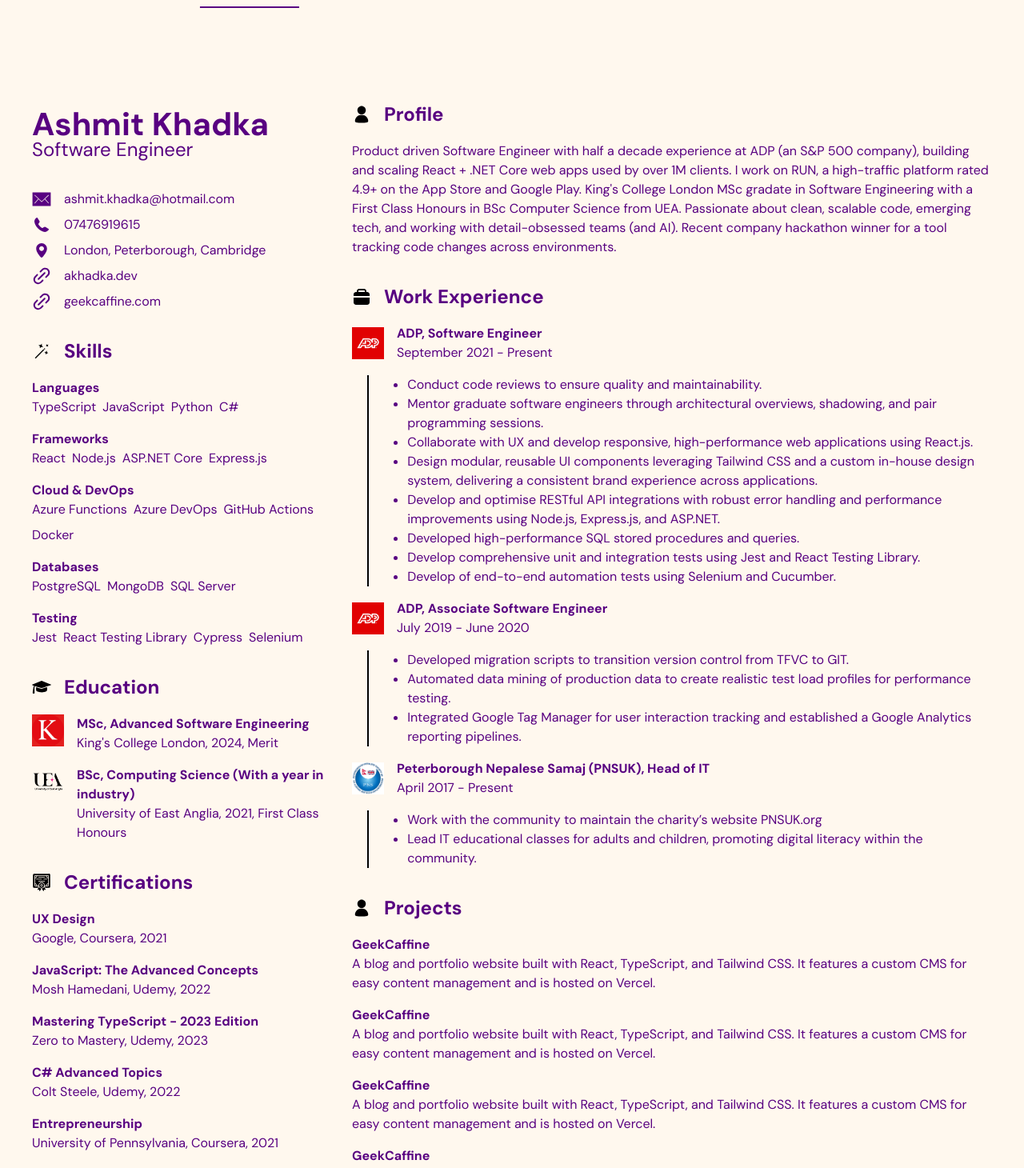
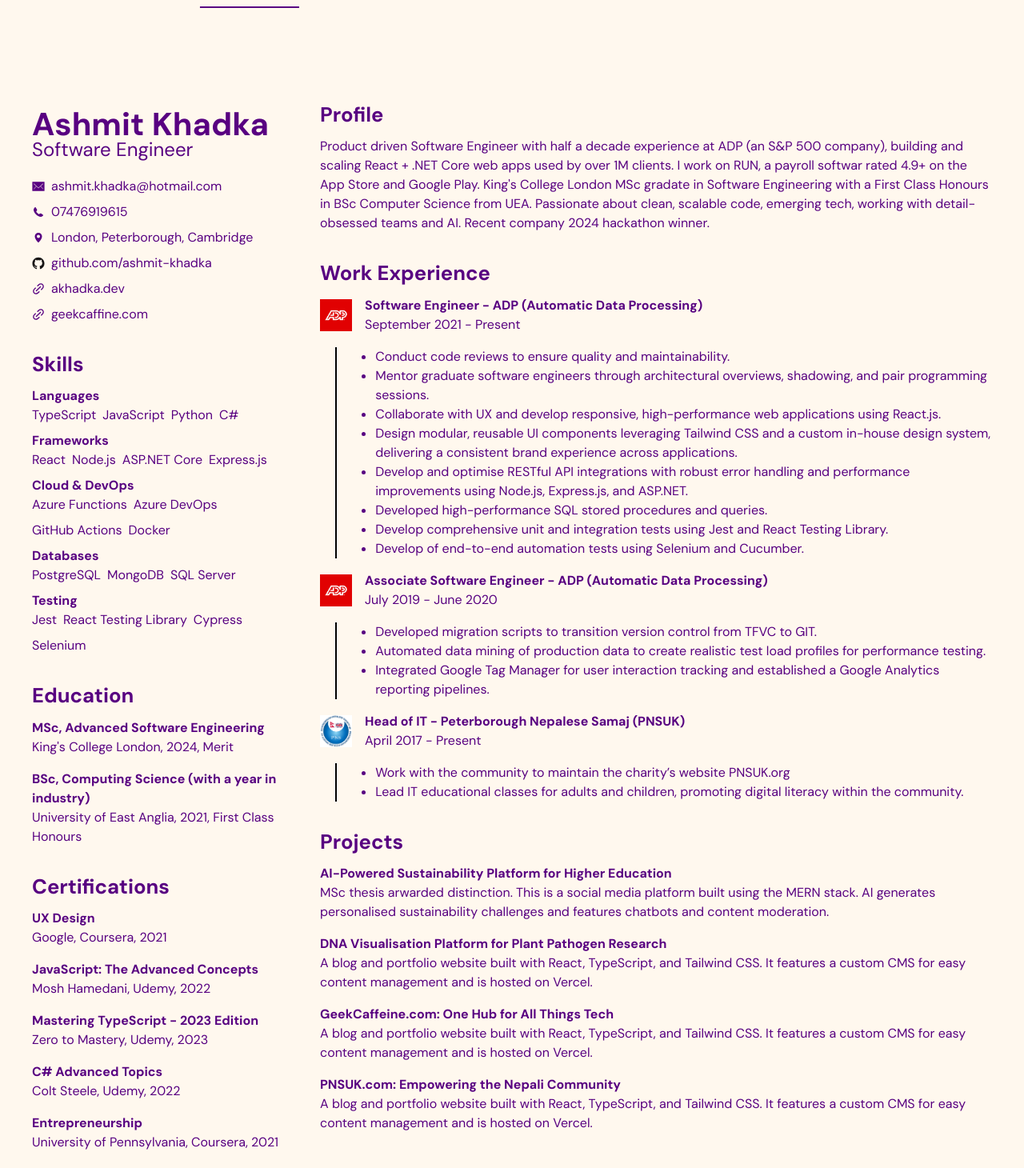
Before and after one commit to ashmit-khadka/project-lucario, a React (Create React App) app: page /resume in a window 1280 px wide. Shown: the part 67-1527 px from the top of the page at 80% size. Built offline with nearby package versions, Linux system fonts and the light colour scheme; a web font is replaced by a local one.

Commit message:
updated resume styles

```diff
--- a/src/components/screens/LandingScreen.js
+++ b/src/components/screens/LandingScreen.js
@@ -278,6 +278,7 @@
                 initial={{ scale: 0.8, opacity: 0 }}
                 whileInView={{ scale: 1, opacity: 1 }}
                 transition={{ duration: 0.3, delay: 0.2 }}
+                viewport={{ once: true }}
             >
                 {icon}
             </motion.div>
@@ -285,6 +286,7 @@
                 initial={{ opacity: 0, x: 20 }}
                 whileInView={{ opacity: 1, x: 0 }}
                 transition={{ duration: 0.3, delay: 0.3 }}
+                viewport={{ once: true }}
             >
                 {text}
             </motion.p>
@@ -318,6 +320,7 @@
                 initial={{ opacity: 0 }}
                 whileInView={{ opacity: 1 }}
                 transition={{ delay: 0.3 }}
+                viewport={{ once: true }}
             >
                 <div>
                     <img src={logo} alt="Experience Logo" className="experience-logo" />
@@ -333,6 +336,7 @@
                 initial={{ opacity: 0 }}
                 whileInView={{ opacity: 1 }}
                 transition={{ delay: 0.5 }}
+                viewport={{ once: true }}
             >
                 {responsibilities.map((item, index) => (
                     <motion.li
@@ -343,6 +347,7 @@
                             delay: 0.6 + (index * 0.1),
                             duration: 0.5
                         }}
+                        viewport={{ once: true }}
                     >
                         {item}
                     </motion.li>
@@ -361,6 +366,7 @@
                             delay: 0.6 + (index * 0.1),
                             duration: 0.5
                         }}
+                        viewport={{ once: true }}
                     >
                         {awardItem(award.image, award.text)}
                     </motion.div>
@@ -731,6 +737,7 @@
                 initial={{ opacity: 0, scale: 0.8 }}
                 whileInView={{ opacity: 1, scale: 1 }}
                 transition={{ delay: 0.2 }}
+                viewport={{ once: true }}
             >
                 <img src={logo} alt="Education Logo" className="education-logo" />
             </motion.div>
@@ -738,6 +745,7 @@
                 initial={{ opacity: 0, x: 20 }}
                 whileInView={{ opacity: 1, x: 0 }}
                 transition={{ delay: 0.3 }}
+                viewport={{ once: true }}
             >
                 <h2>{title}</h2>
                 <p>{description}</p>
@@ -775,6 +783,7 @@
                 initial={{ opacity: 0, scale: 0.8 }}
                 whileInView={{ opacity: 1, scale: 1 }}
                 transition={{ delay: 0.2 }}
+                viewport={{ once: true }}
             >
                 <img src={logo} alt="Certification Logo" className="certification-logo" />
             </motion.div>
@@ -782,6 +791,7 @@
                 initial={{ opacity: 0, x: 20 }}
                 whileInView={{ opacity: 1, x: 0 }}
                 transition={{ delay: 0.3 }}
+                viewport={{ once: true }}
             >
                 <h2>{title}</h2>
                 <p>{institution}, {platform}, {year}</p>
@@ -789,6 +799,7 @@
             <motion.div
                 whileHover={{ scale: 1.2, rotate: 45 }}
                 transition={{ stiffness: 400 }}
+                viewport={{ once: true }}
             >
                 <IconLink className="icon-button"/>
             </motion.div>
--- a/src/components/screens/ResumeScreen.js
+++ b/src/components/screens/ResumeScreen.js
@@ -14,6 +14,7 @@
 import { ReactComponent as IconEducation } from '../../assets/icons/noun-education-3961689.svg';
 import { ReactComponent as IconCertificate } from '../../assets/icons/noun-certificate-7830135.svg';
 import { ReactComponent as IconLink } from '../../assets/icons/noun-link-5747677.svg';
+import { ReactComponent as IconGitHub } from '../../assets/icons/GitHub.svg';
 
 const ResumeScreen = () => {
     return (
@@ -25,6 +26,7 @@
                         { text: "ashmit.khadka@hotmail.com", icon: <IconEmail /> },
                         { text: "07476919615", icon: <IconPhone /> },
                         { text: "London, Peterborough, Cambridge", icon: <IconLocation /> },
+                        { text: "github.com/ashmit-khadka", icon: <IconGitHub /> },
                         { text: "akhadka.dev", icon: <IconLink /> },
                         { text: "geekcaffine.com", icon: <IconLink /> },
                     ]}
@@ -35,7 +37,7 @@
                 <EducationSection
                     entries={[
                         { title: "MSc, Advanced Software Engineering", institution: "King's College London", grade: "Merit", date: "2024", logo: KCLLogo },
-                        { title: "BSc, Computing Science (With a year in industry)", institution: "University of East Anglia", grade: "First Class Honours", date: "2021", logo: UEALogo },
+                        { title: "BSc, Computing Science (with a year in industry)", institution: "University of East Anglia", grade: "First Class Honours", date: "2021", logo: UEALogo },
                     ]}
                 />
 
@@ -55,7 +57,7 @@
             <div className="resume-right-column">
                 <MainSection
                     header="Profile"
-                    text="Product driven Software Engineer with half a decade experience at ADP (an S&P 500 company), building and scaling React + .NET Core web apps used by over 1M clients. I work on RUN, a high-traffic platform rated 4.9+ on the App Store and Google Play. King's College London MSc gradate in Software Engineering with a First Class Honours in BSc Computer Science from UEA. Passionate about clean, scalable code, emerging tech, and working with detail-obsessed teams (and AI). Recent company hackathon winner for a tool tracking code changes across environments."
+                    text="Product driven Software Engineer with half a decade experience at ADP (an S&P 500 company), building and scaling React + .NET Core web apps used by over 1M clients. I work on RUN, a payroll softwar rated 4.9+ on the App Store and Google Play. King's College London MSc gradate in Software Engineering with a First Class Honours in BSc Computer Science from UEA. Passionate about clean, scalable code, emerging tech, working with detail-obsessed teams and AI. Recent company 2024 hackathon winner."
                 />
                 <WorkExperienceSection />
                 <ProjectSection />
@@ -128,22 +130,22 @@
             <SectionHeader header="Projects" icon={<IconProfile />} />
             <ul>
                 <ProjectItem
-                    title="GeekCaffine"
+                    title="AI-Powered Sustainability Platform for Higher Education"
+                    description="MSc thesis arwarded distinction. This is a social media platform built using the MERN stack. AI generates personalised sustainability challenges and features chatbots and content moderation."
+                    link="https://geekc"
+                />
+                <ProjectItem
+                    title="DNA Visualisation Platform for Plant Pathogen Research"
                     description="A blog and portfolio website built with React, TypeScript, and Tailwind CSS. It features a custom CMS for easy content management and is hosted on Vercel."
                     link="https://geekc"
                 />
                 <ProjectItem
-                    title="GeekCaffine"
+                    title="GeekCaffeine.com: One Hub for All Things Tech"
                     description="A blog and portfolio website built with React, TypeScript, and Tailwind CSS. It features a custom CMS for easy content management and is hosted on Vercel."
                     link="https://geekc"
                 />
                 <ProjectItem
-                    title="GeekCaffine"
-                    description="A blog and portfolio website built with React, TypeScript, and Tailwind CSS. It features a custom CMS for easy content management and is hosted on Vercel."
-                    link="https://geekc"
-                />
-                <ProjectItem
-                    title="GeekCaffine"
+                    title="PNSUK.com: Empowering the Nepali Community"
                     description="A blog and portfolio website built with React, TypeScript, and Tailwind CSS. It features a custom CMS for easy content management and is hosted on Vercel."
                     link="https://geekc"
                 />
@@ -191,7 +193,7 @@
                 style={{ display: "flex", flexDirection: "column", gap: "1rem" }}
             >
                 <WorkExperience
-                    company="ADP"
+                    company="ADP (Automatic Data Processing)"
                     position="Software Engineer"
                     startDate="September 2021"
                     endDate="Present"
@@ -208,7 +210,7 @@
                     logo={ADPLogo}
                 />
                 <WorkExperience
-                    company="ADP"
+                    company="ADP (Automatic Data Processing)"
                     position="Associate Software Engineer"
                     startDate="July 2019"
                     endDate="June 2020"
@@ -244,7 +246,7 @@
             <div className="resume-work-experience-company">
                 {logo && <img src={logo} alt={`${company} logo`} className="company-logo" />}
                 <div>
-                    <h3>{`${company}, ${position}`}</h3>
+                    <h3>{`${position} - ${company}`}</h3>
                     <p>{startDate} - {endDate}</p>
                 </div>
             </div>
--- a/src/styles/index.scss
+++ b/src/styles/index.scss
@@ -90,8 +90,8 @@
 
 .resume-container {
     display: grid;
-    grid-template-columns: 1fr 2fr;
-    //gap: 2rem;
+    grid-template-columns: 2fr 5fr;
+    gap: 1.5rem;
     max-width: 1200px;
     margin: auto;
 
@@ -226,6 +226,10 @@
             flex-direction: column;
             gap: 1rem;
         }
+
+        & img {
+            display: none;
+        }
     }
 
 
@@ -244,11 +248,11 @@
             display: flex;
             align-items: center;
             gap: 1rem;
-            margin-bottom: 1rem;
+            margin-bottom: 0.5rem;
             font-weight: bold;
 
             & h2 {
-                font-size: 1.5rem;
+                font-size: 1.6rem;
                 margin: 0;
             }
 
@@ -256,13 +260,14 @@
                 width: 1.5rem;
                 height: 1.5rem;
                 //margin-right: 1rem;
+                display: none;
             }
         }
     }
 
     &-contact {
         display: flex;
-        gap: 1rem;
+        gap: .5rem;
         align-items: center;
 
         & li {
@@ -271,8 +276,8 @@
         }
 
         & svg {
-            width: 1.5rem;
-            height: 1.5rem;
+            width: 1rem;
+            height: 1rem;
             fill: $color-font-primary;
         }
     }
@@ -294,7 +299,7 @@
             margin-top: -1rem;
         }
 
-        margin-bottom: 2rem;
+        margin-bottom: 1rem;
     }
 
     &-certifications {
@@ -335,7 +340,7 @@
 .resume-skills-groups {
     display: flex;
     flex-direction: column;
-    gap: 1rem;
+    gap: 0.5rem;
 
     .resume-skills-group {
         h3 {
@@ -481,7 +486,7 @@
             height: 100vh;
             margin: 0;
             display: grid;
-            grid-template-columns: 35% 65%;
+            grid-template-columns: 30% 70%;
             //gap: 2rem;
             box-sizing: border-box;
         }
```
Also changed, not shown: src/assets/icons/GitHub.svg (added).
